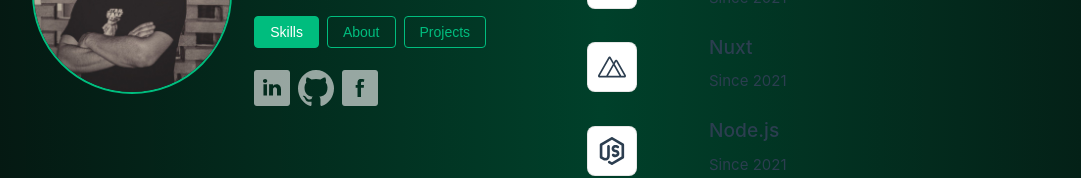
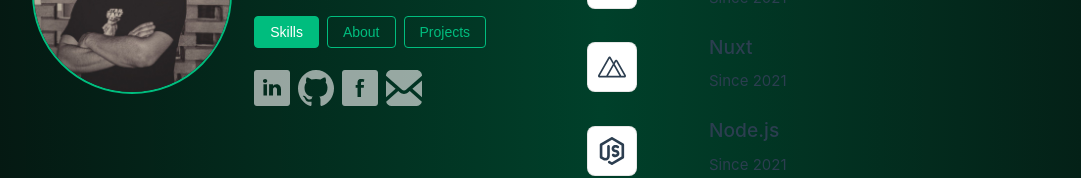
Before and after one commit to toni14nexe/portfolio, a Vue app: page / in a window 1280 px wide. Shown: the part 424-602 px from the top of the page, without its empty margins (38-1119 px from the left). Built offline with nearby package versions, Linux system fonts and the light colour scheme.

Commit message:
Add email contact option

```diff
--- a/src/App.vue
+++ b/src/App.vue
@@ -4,6 +4,7 @@ import { RouterLink, RouterView, useRoute } from 'vue-router'
 import LinkedInIcon from '@/assets/icons/LinkedInIcon.vue'
 import GitHubIcon from '@/assets/icons/GitHubIcon.vue'
 import FacebookIcon from '@/assets/icons/FacebookIcon.vue'
+import EmailIcon from '@/assets/icons/EmailIcon.vue'
 import EnglishIcon from '@/assets/i18n/EnglishIcon.vue'
 import CroatiaIcon from '@/assets/i18n/CroatiaIcon.vue'
 import GermanIcon from '@/assets/i18n/GermanIcon.vue'
@@ -136,6 +137,16 @@ function changeLanguage(languageOption) {
               <ElIcon :size="36"><FacebookIcon color="#ebebeba3" /></ElIcon>
             </a>
           </ElTooltip>
+          <ElTooltip content="toni14nexe@gmail.com">
+            <a
+              href="mailto:toni14nexe@gmail.com"
+              target="_blank"
+              rel="noopener noreferrer"
+              class="ml-8"
+            >
+              <ElIcon :size="36"><EmailIcon color="#ebebeba3" /></ElIcon>
+            </a>
+          </ElTooltip>
         </nav>
       </div>
     </header>
--- /dev/null
+++ b/src/assets/icons/EmailIcon.vue
@@ -0,0 +1,28 @@
+<template>
+  <svg
+    height="800px"
+    width="800px"
+    version="1.1"
+    id="_x32_"
+    xmlns="http://www.w3.org/2000/svg"
+    xmlns:xlink="http://www.w3.org/1999/xlink"
+    viewBox="0 0 512 512"
+    xml:space="preserve"
+  >
+    <g>
+      <polygon class="st0" points="512,386.058 512,147.816 375.36,266.942 	" />
+      <path
+        class="st0"
+        d="M432.466,0H79.534C35.612,0,0,35.611,0,79.534v2.33l227.884,198.67c8.117,7.048,18.04,10.524,28.116,10.534
+		c10.078-0.01,20.02-3.486,28.117-10.534L512,81.864v-2.33C512,35.611,476.389,0,432.466,0z"
+      />
+      <path
+        class="st0"
+        d="M316.777,318.01c-17.359,15.155-39.146,22.786-60.777,22.768c-21.63,0.019-43.398-7.621-60.776-22.768
+		l-20.757-18.097L2.059,450.214C10.137,485.583,41.728,512,79.534,512h352.932c37.826,0,69.398-26.417,77.476-61.786
+		L337.534,299.913L316.777,318.01z"
+      />
+      <polygon class="st0" points="0,147.816 0,386.058 136.642,266.932 	" />
+    </g>
+  </svg>
+</template>
```
